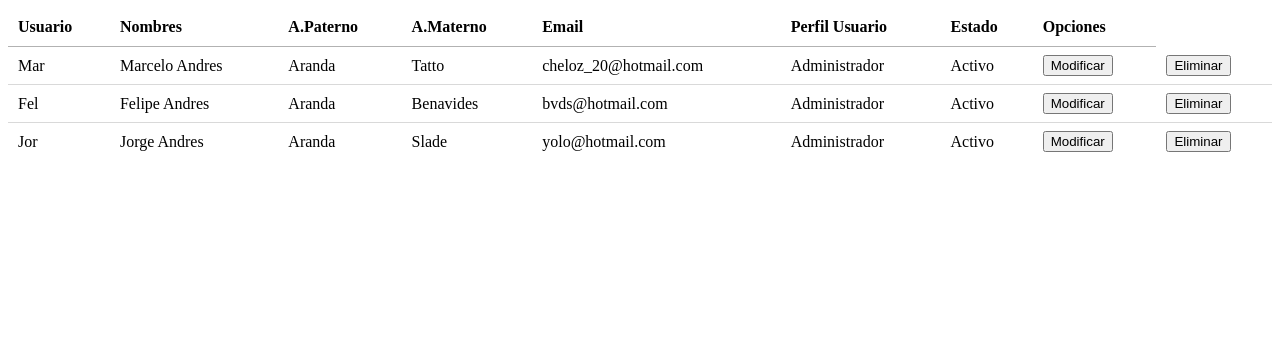
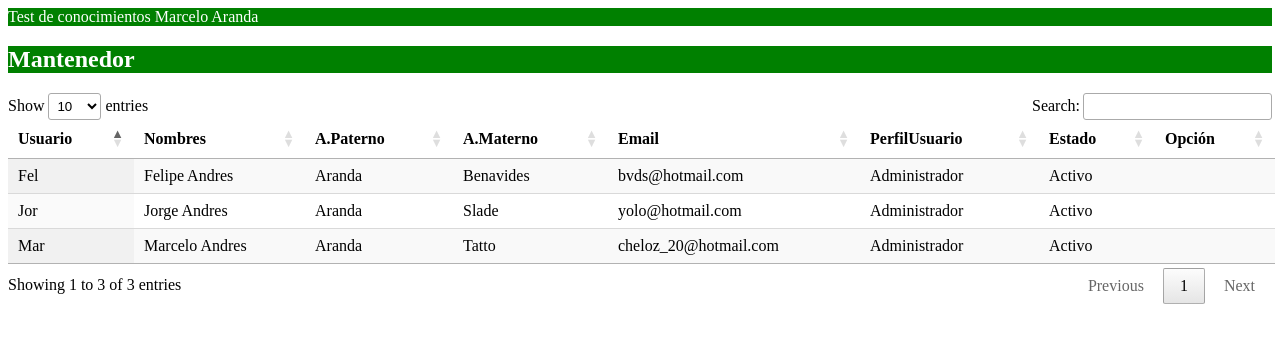
Before and after one commit to M-Aranda/testPHPKamal, a PHP site: page /mantenedor.php in a window 1280 px wide. Shown: the top 343 px of the page. Run offline with PHP 8.4, Linux system fonts and the light colour scheme; data comes from the database, SQL or seed files in the repository; some libraries are stand-ins or nearby versions.

Commit message:
Se obtiene por json los datos de los usuarios

```diff
--- a/view/index.php
+++ b/view/index.php
@@ -18,7 +18,9 @@
 
     <form action="../controller/IniciarSesion.php" method="post">
     <input type="text" name="nombre" id="nombre" placeholder="Nombre :">
+    <br>
     <input type="password" name="clave" id="algo" placeholder="clave :">
+    <br>
     <input type="submit" value="Login">
     </form>
 
--- a/view/mantenedor.php
+++ b/view/mantenedor.php
@@ -5,9 +5,14 @@ To change this template file, choose Tools | Templates
 and open the template in the editor.
 -->
 <html>
+
     <head>
+
         <meta charset="UTF-8">
+
         <title></title>
+
+
 
         <script type="text/javascript"  src="../JQuery/JQuery.js"></script>  <!--  este js funciona bien -->
   <!--<script language="JavaScript"  src="http://ajax.googleapis.com/ajax/libs/jquery/1.10.0/jquery.min.js"></script>  este es el CDN de jquery-->
@@ -19,7 +24,19 @@ and open the template in the editor.
 
 
 
+        <style>
 
+
+            header{
+                background-color: #008000;
+            }
+
+            #TituloMantenedor{
+                background-color: #008000;
+            }
+
+
+        </style>
 
 
     </head>
@@ -30,12 +47,34 @@ and open the template in the editor.
         require_once("../model/Data.php");
         require_once("../model/Usuario.php");
         require_once("../model/Perfil.php");
-        ?>
+
+                    $d = new Data();
+                    $listadoDeUsuarios = $d->listarUsuarios();
+
+
+                    $listadoDeUsuariosParaJSON = array();
+                    foreach($listadoDeUsuarios as $u){
+
+                        $estado="Activo";
+                        if($u->getEstado()==0){
+                            $estado="Inactivo";
+                        }
+                        $usuarioParaArray = array("id_usuario"=>$u->getId_usuario(), "Perfil Usuario"=>$u->getPerfil()->getPerfil(), "Usuario"=>$u->getUsuario(),"Nombres"=>$u->getNombres(),"APaterno"=>$u->getAp_paterno(),"AMaterno"=>$u->getAp_materno(),"Email"=>$u->getEmail(), "Estado"=>$estado);
+                        array_push($listadoDeUsuariosParaJSON, $usuarioParaArray);
+                    }
 
 
 
+        ?>
+
+        <header style="color:white">Test de conocimientos Marcelo Aranda</header>
+
+
+        <div class="box">
+            <h2  id="TituloMantenedor" style="color:white"> Mantenedor </h2>
+
             <table id="tablaUsuarios" class="display">
-            <thead>
+<!--                <thead>
                     <tr>
                         <th>Usuario</th>
                         <th>Nombres</th>
@@ -48,7 +87,8 @@ and open the template in the editor.
                     </tr>
                 </thead>
                 <tbody>
-                <?php
+                    <?php/*
+
                     $d = new Data();
                     $listadoDeUsuarios = $d->listarUsuarios();
 
@@ -58,6 +98,8 @@ and open the template in the editor.
                         if ($u->getEstado() == 1) {
                             $estado = "Activo";
                         }
+
+
 
                 echo "</tr>
                 <td>" . $u->getUsuario() . "</td>
@@ -71,14 +113,14 @@ and open the template in the editor.
                 <td><button id='BotonEliminar' value=" . $u->getId_usuario() . ">Eliminar</button> </td>
                 </tr>";
                     }
-                ?>
+                   */ ?>
                 </tbody>
             </table>
+            <br>
+        </div>
 
+-->
 
-
-
-        <br>
 
 
 
@@ -86,21 +128,37 @@ and open the template in the editor.
 
 
 
+var dataSet =<?php echo json_encode($listadoDeUsuariosParaJSON); ?>;
+console.log(dataSet)
 
 
 
 
 
-
-function agregarUsuario() {
-  Swal.fire('Any fool can use a computer')
-}
-
-
-
-            $(document).ready(function () {
-            $('#tablaUsuarios').DataTable();
-            });
+$(document).ready(function() {
+    $('#tablaUsuarios').DataTable( {
+        data: dataSet,
+        columns: [
+            { data: "Usuario" },
+            { data: "Nombres" },
+            { data: "APaterno" },
+            { data: "AMaterno" },
+            { data: "Email" },
+            { data: "Perfil Usuario" },
+            { data: "Estado" },
+            { title: "Opción" }
+        ],
+          "columnDefs": [
+    { "title": "Usuario", "targets": 0 },
+    { "title": "Nombres", "targets": 1 },
+    { "title": "A.Paterno", "targets": 2 },
+    { "title": "A.Materno", "targets": 3 },
+    { "title": "Email", "targets": 4 },
+    { "title": "PerfilUsuario", "targets": 5 },
+    { "title": "Estado", "targets": 6 },
+  ]
+    } );
+} );
 
             /*     Swal.fire({
              title: 'Agregar usuario',
```
Also changed, not shown: controller/CargarUsuarios.php (added, +15 -0 lines). Lines whose indentation alone changed are shown as unchanged.
